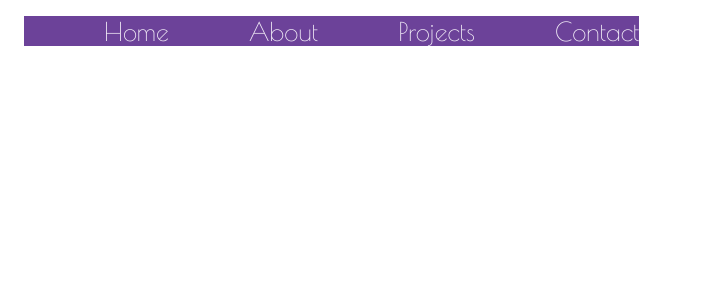
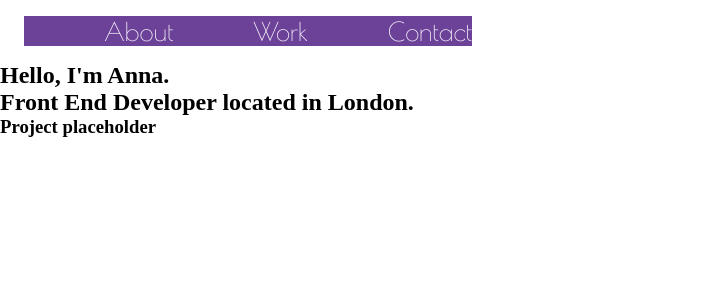
Before and after one commit to AnneCreeYates/portfolio-website, a PHP site: page / in a window 1280 px wide. Shown: the top 300 px of the page, without its empty margins (0-702 px from the left). Run offline with PHP 8.4, Linux system fonts and the light colour scheme.

Commit message:
Comments out box shadow in css; comments out home from the menu in index.html; adds sections: introduction, with h1 and h2, work wiht h3, contact with a commented form place holder

```diff
--- a/index.html
+++ b/index.html
@@ -15,14 +15,14 @@
         <nav id="navbar" class="navbar">
             <!-- <a href="#" class="nav-logo">Anne Cree Yates</a> -->
             <ul class="nav-menu">
-                <li class="nav-item">
+                <!-- <li class="nav-item">
                     <a href="#home" class="nav-link">Home</a>
-                </li>
+                </li> -->
                 <li class="nav-item">
                     <a href="#about" class="nav-link">About</a>
                 </li>
                 <li class="nav-item">
-                    <a href="#projects" class="nav-link">Projects</a>
+                    <a href="#work" class="nav-link">Work</a>
                 </li>
                 <li class="nav-item">
                     <a href="#contact" class="nav-link">Contact</a>
@@ -36,7 +36,20 @@
         </nav>
       </header>
 
+      <section class="introduction" id="introduction">
+          <h2>Hello, I'm Anna.</h2>
+          <h1>Front End Developer located in London.</h1>
+      </section>
 
+      <section class="work" id="work">
+          <div class="description">
+              <h3>Project placeholder</h3>
+          </div>
+      </section>
+
+      <section class="contact" id="contact">
+          <!--Placeholder for the contact form - add form that send to the anne@annecreeyates-->
+      </section>
 
     </body>
     <script type="text/javascript" src="main.js"></script>
--- a/styles.css
+++ b/styles.css
@@ -83,7 +83,7 @@ a  {
         border-radius: 34px;
         text-align: center;
         transition: 0.3s;
-        /* box-shadow: 0 10px 45px #2a173d; */
+        /* box-shadow: 0 13px 32px #6c4299; */
     }
 
     .nav-menu.active {
```
